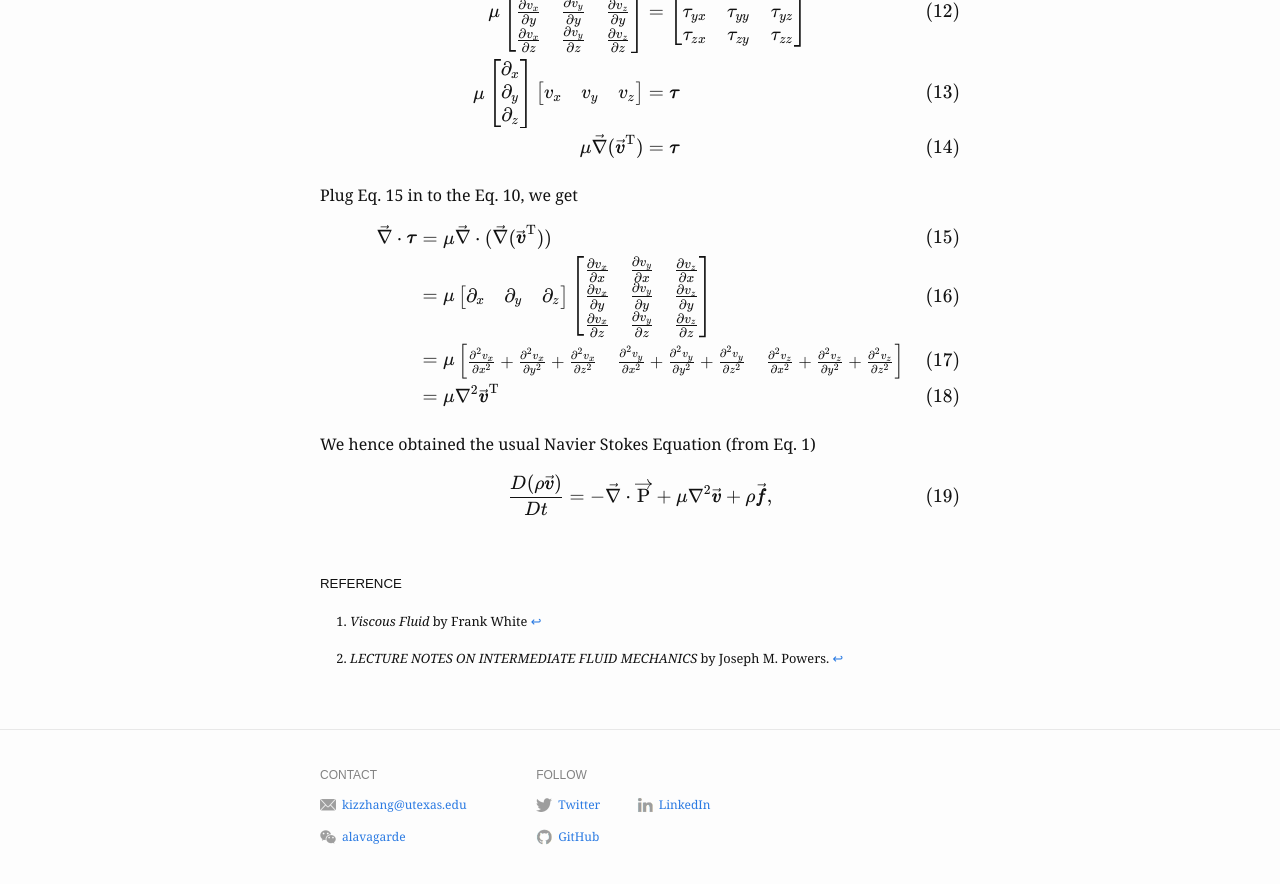
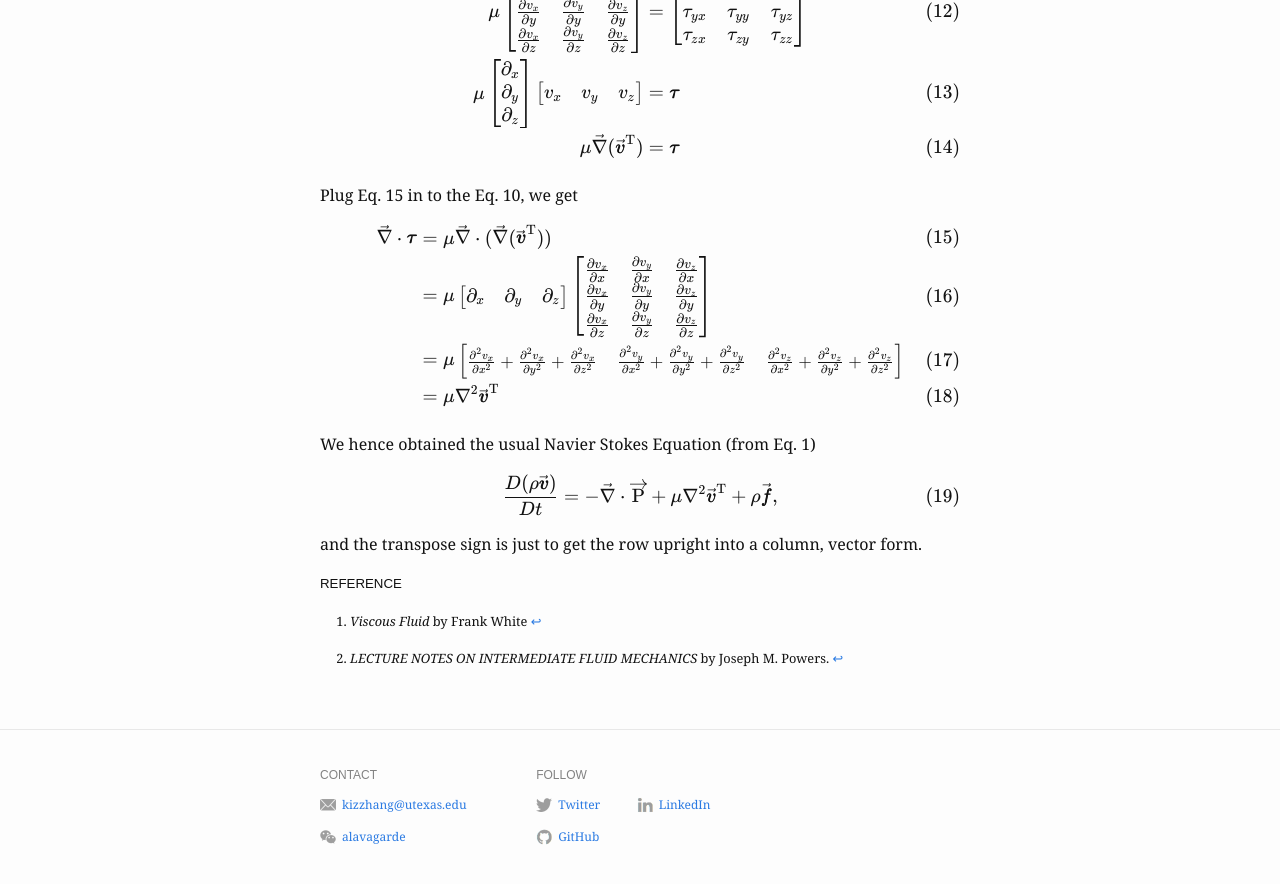
Before and after one commit to kizzhang/kizzhang.github.io, a Jekyll site: the page built from _posts/2022-01-22-viscous-fluid.md, in a window 1280 px wide and 900 px high, scrolled down 4265 px. Shown: the top 884 px of the window. Built offline with Jekyll 4.4.1, drawn with Linux system fonts in a browser that asks for light colours; nearby versions of some CDN libraries.

Commit message:
Update 2022-01-22-viscous-fluid.md

```diff
--- a/_posts/2022-01-22-viscous-fluid.md
+++ b/_posts/2022-01-22-viscous-fluid.md
@@ -241,10 +241,11 @@ We hence obtained the usual Navier Stokes Equation (from Eq. 1)
 
 $$
 \begin{equation}
-\frac{D (\rho \vec{\pmb{v}})}{D t} = -\vec{\nabla} \cdot \overrightarrow{\bf{\mathrm{P}}}+ \mu\nabla^2\vec{\pmb{v}} +\rho \vec{\pmb{f}},
+\frac{D (\rho \vec{\pmb{v}})}{D t} = -\vec{\nabla} \cdot \overrightarrow{\bf{\mathrm{P}}}+ \mu\nabla^2\vec{\pmb{v}}^\mathrm{T} +\rho \vec{\pmb{f}},
 \end{equation}
 $$
 
+and the transpose sign is just to get the row upright into a column, vector form.
 <br/>
 
 ##### REFERENCE
```
